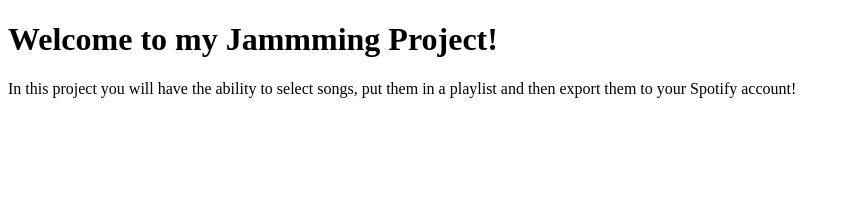
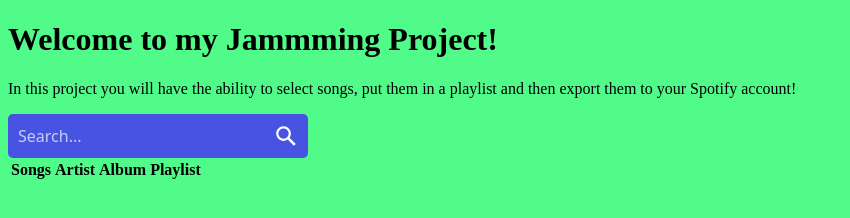
Before and after one commit to JamesLieb/Jammming-Project, a plain HTML site: page index.html in a window 1280 px wide. Shown: the whole page, without its empty margins (0-850 px from the left). Drawn offline with Linux system fonts and the light colour scheme.

Commit message:
added a search button and a base for my song format

```diff
--- a/index.html
+++ b/index.html
@@ -13,9 +13,33 @@
                 <p>In this project you will have the ability to select songs, put them in a playlist and then export them to your Spotify account!</p>
             </div>
             <div id="search-bar">
-
+                <form role="search" id="form">
+                    <input type="search" id="query" name="q"
+                     placeholder="Search..."
+                     aria-label="Search through site content">
+                    <button>
+                      <svg viewBox="0 0 1024 1024"><path class="path1" d="M848.471 928l-263.059-263.059c-48.941 36.706-110.118 55.059-177.412 55.059-171.294 0-312-140.706-312-312s140.706-312 312-312c171.294 0 312 140.706 312 312 0 67.294-24.471 128.471-55.059 177.412l263.059 263.059-79.529 79.529zM189.623 408.078c0 121.364 97.091 218.455 218.455 218.455s218.455-97.091 218.455-218.455c0-121.364-103.159-218.455-218.455-218.455-121.364 0-218.455 97.091-218.455 218.455z"></path></svg>
+                    </button>
+                  </form>
             </div>
             <div id="selection">
+                <table id="song-list">
+                    <colgroup>
+                        <col span="10" />
+                        <col span="10" />
+                        <col span="10" />
+                        <col span="10" />
+                    </colgroup>
+                    <tr id="song-headers">
+                        <th scope="col">Songs</th>
+                        <th scope="col">Artist</th>
+                        <th scope="col">Album</th>
+                        <th scope="col">Playlist</th>
+                    </tr>
+                    <tr id="song-insert">
+
+                    </tr>
+                </table>
 
             </div>
             <div id="toolbar"></div>
--- a/style.css
+++ b/style.css
@@ -0,0 +1,42 @@
+body {
+    background-color:  #51fb89;
+}
+
+form {
+    background-color: #4654e1;
+    width: 300px;
+    height: 44px;
+    border-radius: 5px;
+    display: flex;
+    flex-direction: row;
+    align-items: center;
+  }
+
+  input {
+    all: unset;
+    font: 16px system-ui;
+    color: #fff;
+    height: 100%;
+    width: 100%;
+    padding: 6px 10px;
+  }
+
+  ::placeholder {
+    color: #fff;
+    opacity: 0.7;
+  }
+
+  button {
+    all: unset;
+    cursor: pointer;
+    width: 44px;
+    height: 44px;
+  }
+
+  svg {
+    color: #fff;
+    fill: currentColor;
+    width: 24px;
+    height: 24px;
+    padding: 10px;
+  }
```
